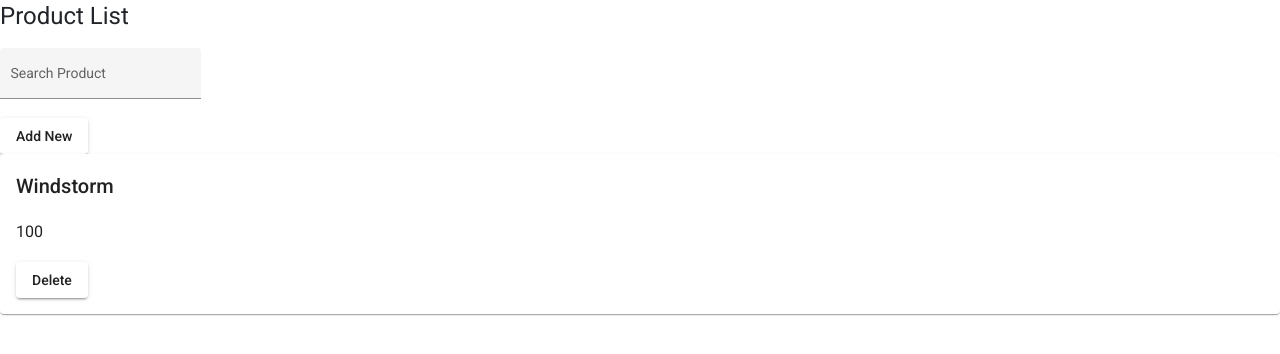
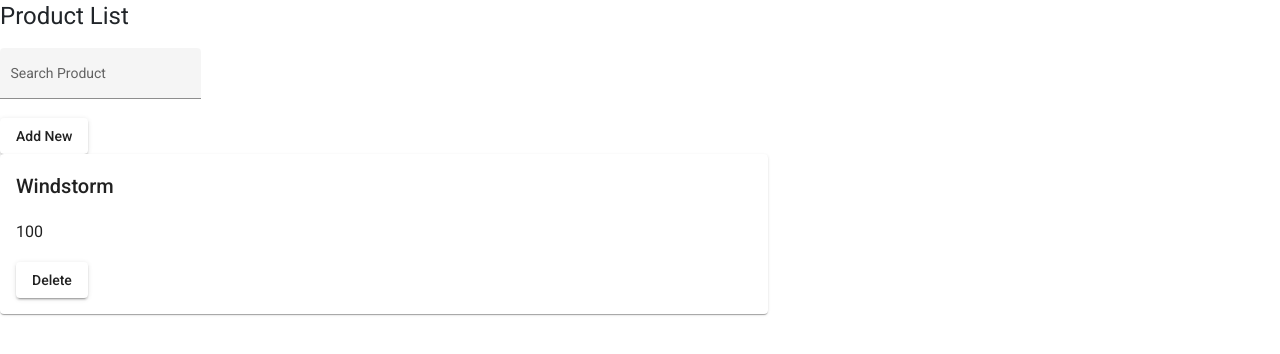
Before and after one commit to lubochka/exam, an Angular app: page / in a window 1280 px wide. Shown: the top 354 px of the page. Built offline with nearby package versions, Linux system fonts and the light colour scheme.

Commit message:
small css fixes

```diff
--- a/src/app/_shared/material.modules.ts
+++ b/src/app/_shared/material.modules.ts
@@ -9,6 +9,7 @@ import {MatCheckboxModule} from '@angular/material/checkbox';
 import {MatCardModule} from '@angular/material/card';
 import {MatDatepickerModule} from '@angular/material/datepicker';
 import {MatNativeDateModule} from '@angular/material/core';
+
 import { AutoCompleteComponent} from './material/auto-complete/auto-complete.component';
 
 import { CommonModule } from '@angular/common'
--- a/src/app/_shared/useful_func.ts
+++ b/src/app/_shared/useful_func.ts
@@ -1,4 +1,5 @@
 import { Product } from "./Models/product";
+const _MS_PER_DAY = 1000 * 60 * 60 * 24*60;
 
 export function SaveProducts(products:Product[])
 {
@@ -14,3 +15,8 @@ export function LoadProducts()
     }
     else return [];
 }
+
+export function compareDates(a:Date, b:Date) {
+
+    return Math.floor((a.getTime() - b.getTime()) / _MS_PER_DAY);
+  }
--- a/src/app/product-list/product-list.component.html
+++ b/src/app/product-list/product-list.component.html
@@ -1,6 +1,20 @@
+
+
 <h1>Product List</h1>
-<app-auto-complete [options]="options" [title]="'Search Product'" [placeholder]="'Search Product'" (NodeSelected)="selectedValue($event)" ></app-auto-complete>
-<button mat-raised-button (click)="openProductForm()">Add New</button>
-<div *ngIf="addNew" ><app-product-new (ProductCreated)="productCreated($event)" ></app-product-new></div>
-<div *ngFor="let product of products  | myfilter : 'edit': true "><app-product-details [product]="product" ></app-product-details></div>
-<app-product *ngFor="let product of products" [product]="product" (ProductDeleted)="deleteProduct($event)" ></app-product>
+<div class="grid">
+    <div class="main-row">
+        <div class="right-column">
+            <app-auto-complete [options]="options" [title]="'Search Product'" [placeholder]="'Search Product'" (NodeSelected)="selectedValue($event)" ></app-auto-complete>
+            <button mat-raised-button (click)="openProductForm()">Add New</button>
+            <div *ngIf="addNew" ><app-product-new (ProductCreated)="productCreated($event)" ></app-product-new></div>
+
+            <app-product *ngFor="let product of products" [product]="product" (ProductDeleted)="deleteProduct($event)" ></app-product>
+        </div>
+        <div class="left-column">
+
+            <div *ngFor="let product of products  | myfilter : 'edit': true "><app-product-details [product]="product" ></app-product-details></div>
+        </div>
+<!-- <button mat-raised-button (click)="sortListByDates()">Sort By Date</button> -->
+
+</div>
+</div>
--- a/src/app/product-list/product-list.component.scss
+++ b/src/app/product-list/product-list.component.scss
@@ -0,0 +1,18 @@
+.grid{
+    display: table;
+    width: 100%;
+}
+.main-row
+{
+    display: table-row;
+    width: 100%;
+}
+.right-column{
+    display: table-cell;
+    width: 60%;
+
+}
+.left-column{
+    display: table-cell;
+    width: 40%;
+}
--- a/src/app/product-list/product-list.component.ts
+++ b/src/app/product-list/product-list.component.ts
@@ -1,6 +1,6 @@
 import { Component, OnInit } from '@angular/core';
 import { Product } from '../_shared/Models/product';
-import { SaveProducts, LoadProducts } from '../_shared/useful_func';
+import { SaveProducts, LoadProducts ,compareDates} from '../_shared/useful_func';
 
 @Component({
   selector: 'app-product-list',
@@ -17,6 +17,7 @@ export class ProductListComponent implements OnInit {
   addNew:boolean=false;
   constructor() { }
   options:string[]=[];
+  sorted:boolean=false;
   products:Product[] = [{id :1, name:'Windstorm', description:'some product', price:100,creationDate:new Date("Fri Dec 08 2019 07:44:57"), edit:false}]
   ngOnInit(): void {
     let productsStorage =LoadProducts();
@@ -58,4 +59,19 @@ export class ProductListComponent implements OnInit {
     this.options=this.products.map(a=>a.name);
   }
 
+  sortListByDates()
+  {
+    if(!this.sorted)
+    {
+      this.products=this.products.sort((a,b)=>compareDates(a.creationDate,b.creationDate));
+      this.sorted=true;
+    }
+    else
+    {
+      {
+        this.products=this.products.sort((a,b)=>compareDates(b.creationDate,a.creationDate));
+        this.sorted=false;
+      }
+    }
+  }
 }
```
